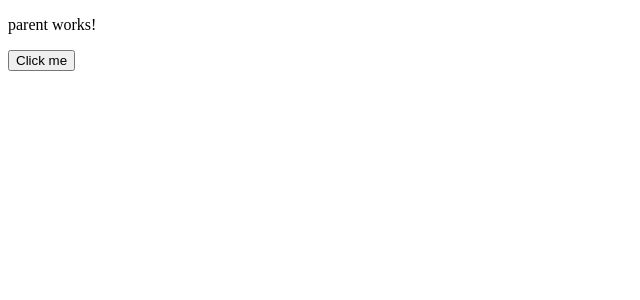
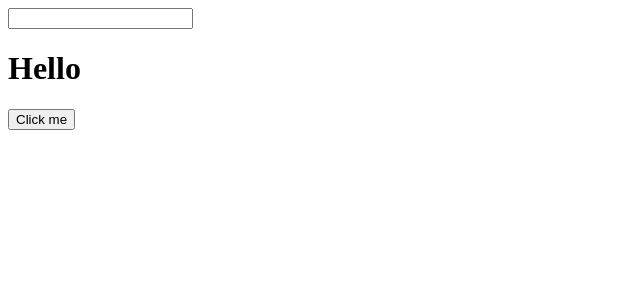
Before and after one commit to SuchitaGhadge/data-transfer-app, an Angular app: page /parent in a window 1280 px wide. Shown: the top 300 px of the page, without its empty margins (0-640 px from the left). Built offline with nearby package versions, Linux system fonts and the light colour scheme.

Commit message:
added input to make app interative

```diff
--- a/src/app/app.module.ts
+++ b/src/app/app.module.ts
@@ -5,6 +5,7 @@ import { AppRoutingModule } from './app-routing.module';
 import { AppComponent } from './app.component';
 import { ParentComponent } from './components/parent/parent.component';
 import { ChildComponent } from './components/child/child.component';
+import { FormsModule } from '@angular/forms';
 
 @NgModule({
   declarations: [
@@ -14,7 +15,8 @@ import { ChildComponent } from './components/child/child.component';
   ],
   imports: [
     BrowserModule,
-    AppRoutingModule
+    AppRoutingModule,
+    FormsModule
   ],
   providers: [],
   bootstrap: [AppComponent]
--- a/src/app/components/parent/parent.component.html
+++ b/src/app/components/parent/parent.component.html
@@ -1,4 +1,6 @@
-<p>parent works!</p>
+<input type="text" [(ngModel)]="userName">
+
+<h1>Hello {{userName}}</h1>
 <button (click)="onClick()">Click me</button>
 <div *ngIf="isClicked">
     <app-child [dataArray] = 'dataArray' (userSelectEvent) = "onUserSelect($event)"></app-child>
--- a/src/app/components/parent/parent.component.ts
+++ b/src/app/components/parent/parent.component.ts
@@ -12,7 +12,7 @@ import { ChildComponent } from '../child/child.component';
 
 
 export class ParentComponent implements OnInit, AfterViewInit {
-
+  userName : string = ''
   dataArray:ResData[] = []
   isClicked:boolean = false
   // arrData:any
```
